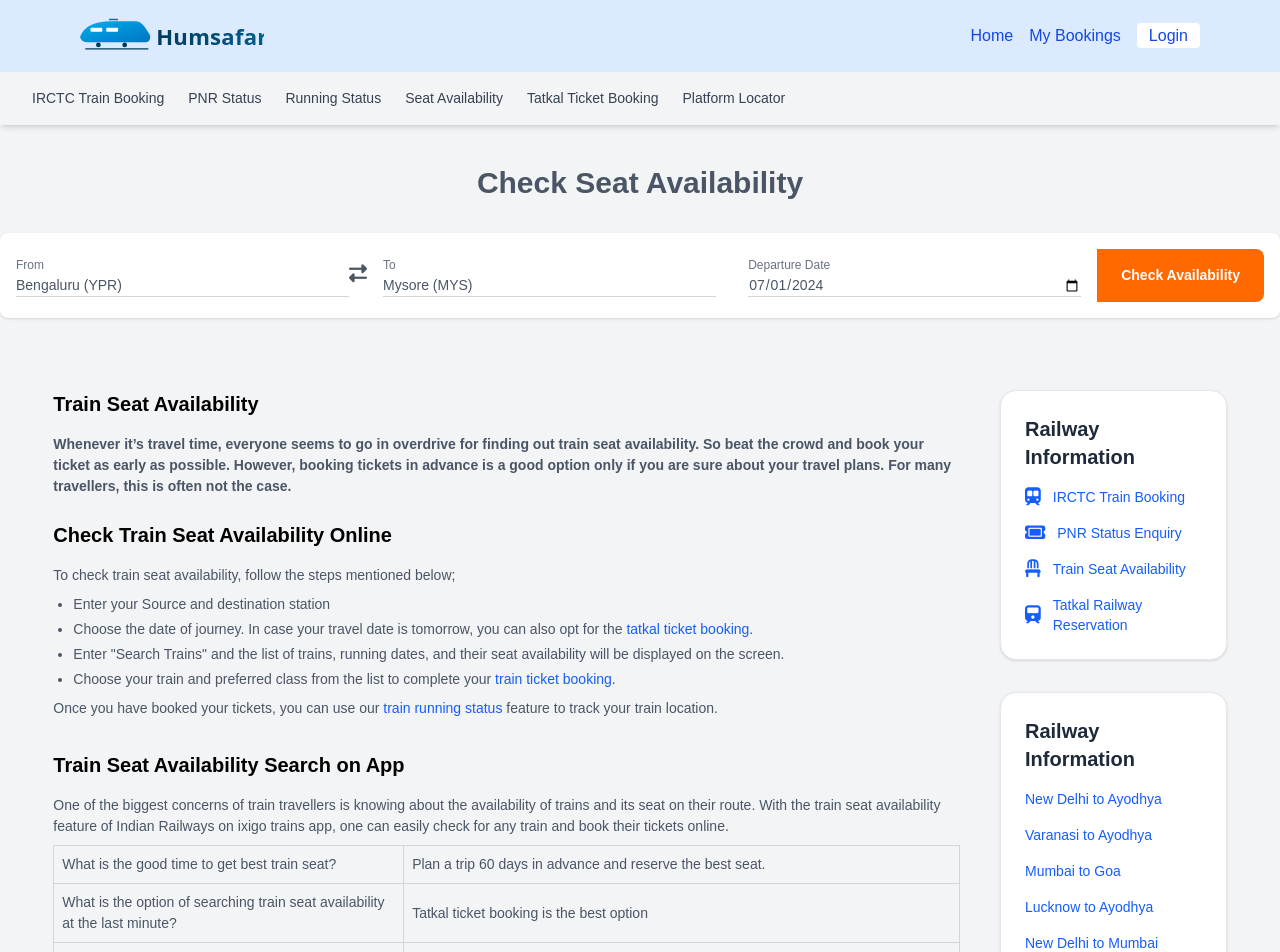
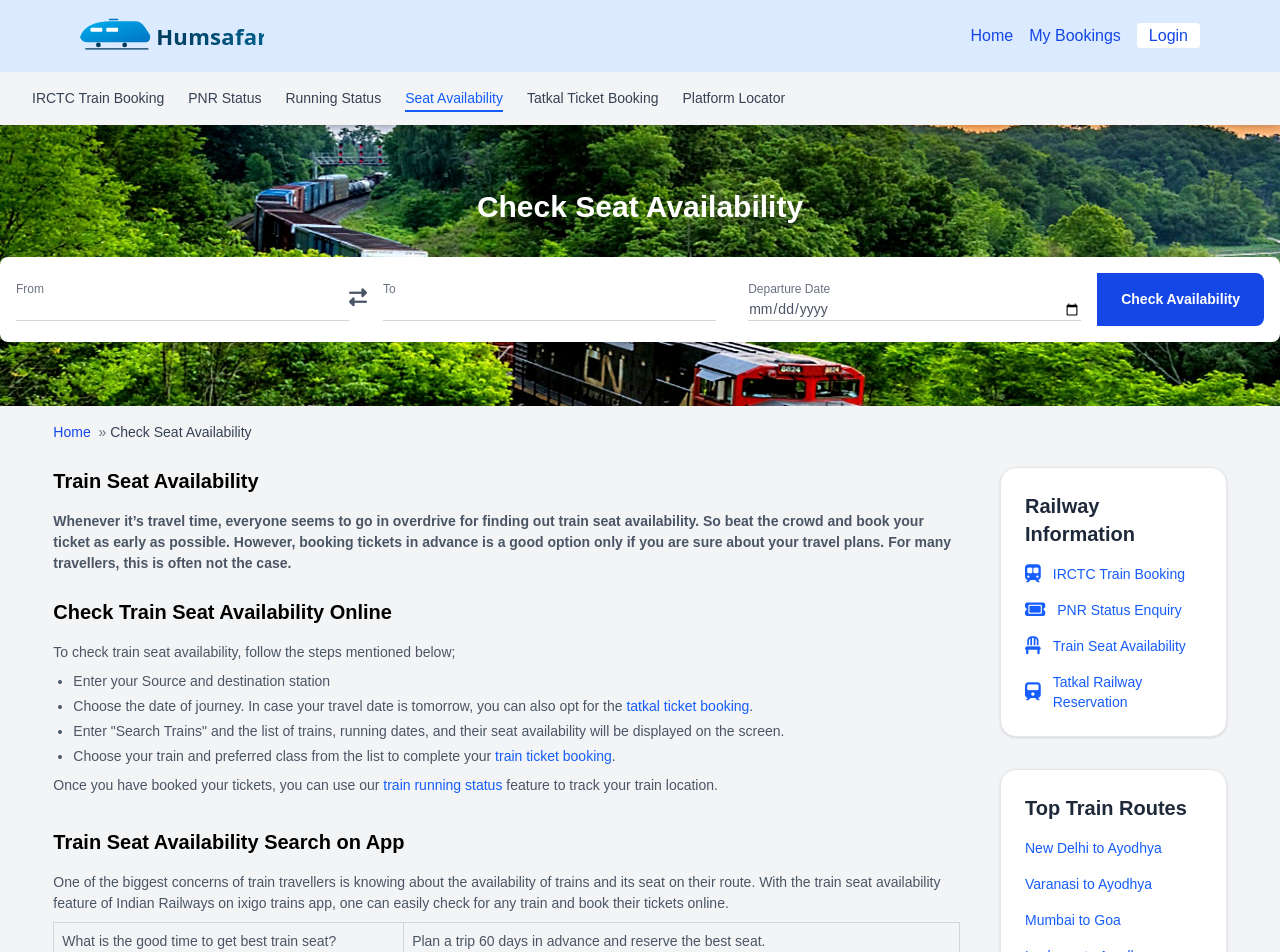
Before and after one commit to Ravi-Katiyar04/humsafar, a Next.js app: page /seat-availability in a window 1280 px wide. Shown: the top 952 px of the page. Built offline with nearby package versions, Linux system fonts and the light colour scheme.

Commit message:
SeatAvailability page updatead component used

```diff
--- a/src/app/seat-availability/page.js
+++ b/src/app/seat-availability/page.js
@@ -1,9 +1,10 @@
 "use client"
 import { useState } from 'react';
 import Header from '@/components/Header';
-import SearchBar from '@/components/SearchBar';
-import TrainStatusDisplay from '@/components/TrainStatusDisplay';
+import RailwayInfo from '@/components/RailwayInfo';
+import TopTrainRoutes from '@/components/TopTrainRoutes';
 import FAQSection from '@/components/FAQSection';
+import Booking from '@/components/Booking';
 import '@fortawesome/fontawesome-free/css/all.min.css';
 import Link from 'next/link';
 
@@ -11,35 +12,6 @@
   const [trainStatus, setTrainStatus] = useState(null);
   const [loading, setLoading] = useState(false);
   const [error, setError] = useState(null);
-
-  const links = [
-    { icon: 'fa-train-subway', label: 'IRCTC Train Booking', href: '#' },
-    { icon: 'fa-ticket', label: 'PNR Status Enquiry', href: '#' },
-    { icon: 'fa-chair', label: 'Train Seat Availability', href: '#' },
-    { icon: 'fa-train', label: 'Tatkal Railway Reservation', href: '#' },
-  ];
-
-  const topRoutes = [
-    { label: 'New Delhi to Ayodhya', href: '/train/new-delhi-ayodhya' },
-    { label: 'Varanasi to Ayodhya', href: '/train/varanasi-ayodhya' },
-    { label: 'Mumbai to Goa', href: '/train/mumbai-goa' },
-    { label: 'Lucknow to Ayodhya', href: '/train/lucknow-ayodhya' },
-    { label: 'New Delhi to Mumbai', href: '/train/new-delhi-mumbai' },
-    { label: 'New Delhi to Goa', href: '/train/new-delhi-goa' },
-    { label: 'New Delhi to Jammu', href: '/train/new-delhi-jammu' },
-    { label: 'Pune to Mumbai', href: '/train/pune-mumbai' },
-    { label: 'New Delhi to Haridwar', href: '/train/new-delhi-haridwar' },
-    { label: 'New Delhi to Amritsar', href: '/train/new-delhi-amritsar' },
-    { label: 'New Delhi to Agra', href: '/train/new-delhi-agra' },
-    { label: 'Mumbai to New Delhi', href: '/train/mumbai-new-delhi' },
-    { label: 'Mumbai to Pune', href: '/train/mumbai-pune' },
-    { label: 'Ayodhya to Varanasi', href: '/train/ayodhya-varanasi' },
-    { label: 'New Delhi to Ujjain', href: '/train/new-delhi-ujjain' },
-    { label: 'Bengaluru to Ayodhya', href: '/train/bengaluru-ayodhya' },
-    { label: 'New Delhi to Varanasi', href: '/train/new-delhi-varanasi' },
-    { label: 'New Delhi to Chandigarh', href: '/train/new-delhi-chandigarh' },
-    { label: 'New Delhi to Jaipur', href: '/train/new-delhi-jaipur' },
-  ];
 
 
   const [source, setSource] = useState("Bengaluru (YPR)");
@@ -95,64 +67,20 @@
     <div className="min-h-screen  bg-gray-100 text-gray-600  text-[14px] ">
 
 
-      <Header />
+      <Header currentPath="/seat-availability" />
 
-      <div className="bg-gradient-to-r py-10 text-center">
-        <h1 className="text-3xl font-semibold mb-8 ">Check Seat Availability</h1>
+      <Booking title="Check Seat Availability" btntext="Check Availability" />
 
-        <form onSubmit={handleSearch} className="bg-white rounded-lg p-4 shadow max-w-7xl mx-auto flex flex-col md:flex-row items-center justify-between">
-          <div className="flex-1 text-left">
-            <label className="text-xs text-gray-500 mb-1" htmlFor="source">From</label>
-            <input
-              id="source"
-              type="text"
-              className="w-full border-b border-gray-300 focus:outline-none focus:border-orange-500 transition-colors"
-              value={source}
-              onChange={(e) => setSource(e.target.value)}
-              required
-            />
-          </div>
-
-          <div>
-            <i className="fas fa-exchange-alt text-gray-600 text-lg"></i>
-          </div>
-
-          <div className="flex-1 px-4 text-left">
-            <label className="text-xs text-gray-500 mb-1" htmlFor="destination">To</label>
-            <input
-              id="destination"
-              type="text"
-              className="w-full border-b border-gray-300 focus:outline-none focus:border-orange-500 transition-colors"
-              value={destination}
-              onChange={(e) => setDestination(e.target.value)}
-              required
-            />
-          </div>
-
-          <div className="flex-1 px-4 text-left">
-            <label className="text-xs text-gray-500 mb-1" htmlFor="journeyDate">Departure Date</label>
-            <input
-              id="journeyDate"
-              type="date"
-              className="w-full border-b border-gray-300 focus:outline-none focus:border-orange-500 transition-colors"
-              value={journeyDate}
-              onChange={(e) => setJourneyDate(e.target.value)}
-              required
-            />
-          </div>
-
-          <button
-            type="submit"
-            className="bg-orange-500 hover:bg-orange-600 text-white font-semibold px-6 py-4 md:rounded-l-none md:rounded-r-lg w-full md:w-auto"
-          >
-            Check Availability
-          </button>
-        </form>
+      <div className="max-w-11/12 mx-auto my-4 text-gray-500">
+        <span className="text-blue-700">Home</span> &nbsp;»&nbsp;
+        <span className="text-gray-700 font-medium ">Check Seat Availability</span>
       </div>
 
-      <main className='max-w-11/12 mx-auto  py-8 md:flex gap-10 '>
 
-        <div className=' border-b-2 w-full md:w-4/5 min-h-screen' >
+      <main className='max-w-11/12 mx-auto  py-2 md:flex gap-10 '>
+
+
+        <div className=' w-full md:w-4/5 min-h-screen' >
           <h1 className="text-xl font-bold mb-4 text-black">Train Seat Availability</h1>
           <p className="mb-6 text-[14px] font-semibold">
             <span className='mb-4 block'>Whenever it’s travel time, everyone seems to go in overdrive for finding out train seat availability. So beat the crowd and book your ticket as early as possible. However, booking tickets in advance is a good option only if you are sure about your travel plans. For many travellers, this is often not the case. </span>
@@ -216,39 +144,11 @@
           <FAQSection />
         </div>
 
-        <div className=' border-b-2 md:w-1/5 w-full flex flex-col gap-8 min-h-screen' >
-          <section className="bg-white p-6 rounded-2xl shadow-sm border border-gray-200 max-w-xs mx-auto">
-            <h2 className="text-xl font-bold text-gray-800 mb-4">Railway Information</h2>
-            <ul className="space-y-4">
-              {links.map((link, idx) => (
-                <li key={idx} className="flex items-center gap-3">
-                  <i className={`fas ${link.icon} text-blue-600 text-lg`} />
-                  <a href={link.href} className="text-blue-600 hover:underline text-sm font-medium">
-                    {link.label}
-                  </a>
-                </li>
-              ))}
-            </ul>
-          </section>
-
-          <section className="bg-white p-6 rounded-2xl shadow-sm border border-gray-200 max-w-xs mx-auto">
-            <h2 className="text-xl font-bold text-gray-800 mb-4">Railway Information</h2>
-            <ul className="space-y-4">
-              {topRoutes.map((link, idx) => (
-                <li key={idx} className="flex items-center gap-3">
-                  <a href={link.href} className="text-blue-600 hover:underline text-sm font-medium">
-                    {link.label}
-                  </a>
-                </li>
-              ))}
-            </ul>
-          </section>
+        <div className=' md:w-1/5 w-full flex flex-col gap-8 min-h-screen' >
+          <RailwayInfo />
+          <TopTrainRoutes />
         </div>
-
-
-
       </main>
-
 
     </div>
   );
```
